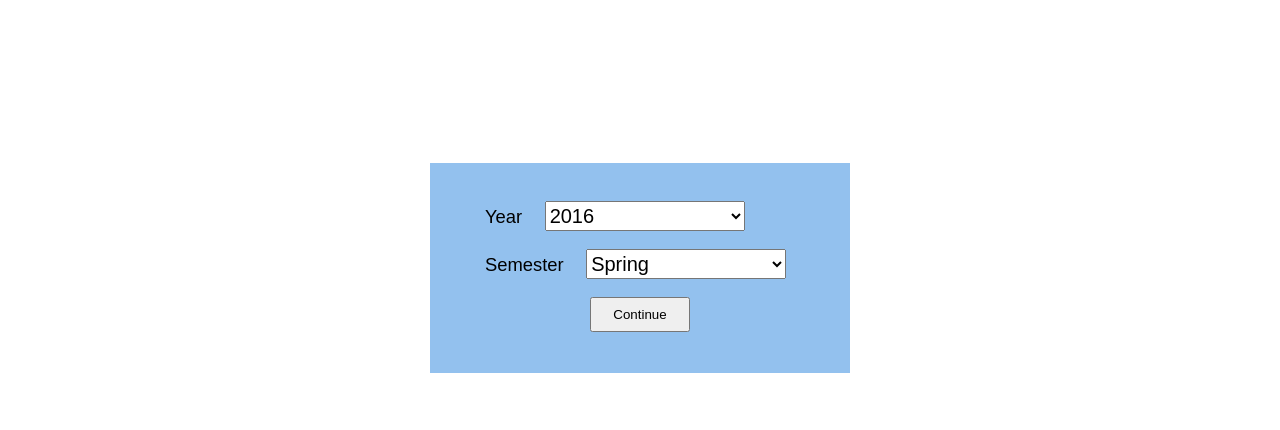
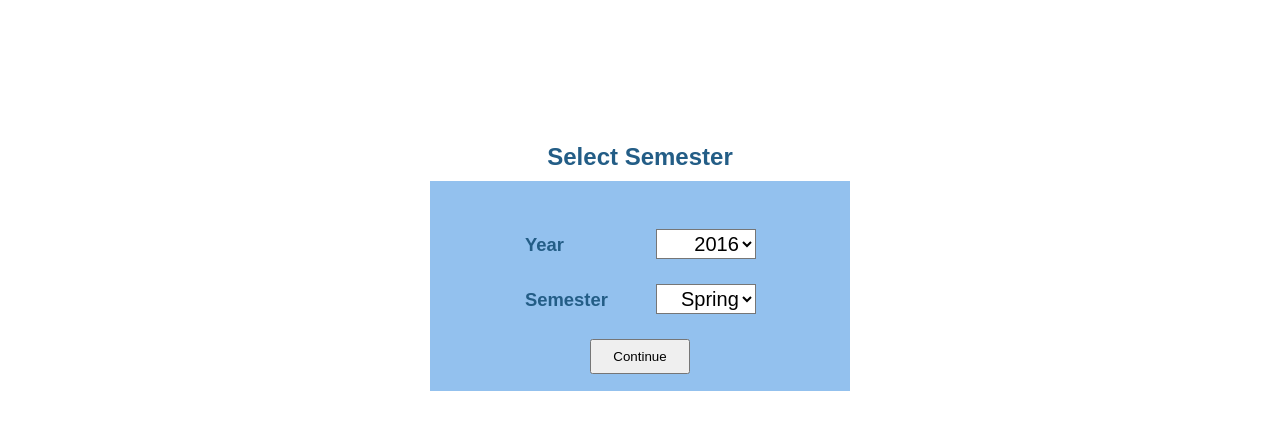
Before and after one commit to fmenozzi/syllabuilder, a website: page public/semester.html in a window 1280 px wide. Shown: the part 86-516 px from the top of the page. Drawn offline with Linux system fonts and the light colour scheme.

Commit message:
Restyled semester and login pages

```diff
--- a/public/css/login.css
+++ b/public/css/login.css
@@ -33,6 +33,7 @@ header {
 	width: 210px;
 	margin: -62px auto 0 auto;
 }
+
 #about {
 	position: absolute;
 	right: 15px;
@@ -46,6 +47,7 @@ header {
 #about a:hover {
 	color: #235d86;
 }
+
 .tagline {
 	padding-left: 25px;
 	font-size: 18px;
@@ -57,33 +59,41 @@ header {
 h1 {
 	text-align: center;
 }
+h2 {
+	text-align: center;
+    color: #235d86;
+    margin: 230px auto 0 auto;
+    font-size: 1.5em;
+}
+
 #login_box {
 	background: #93c1ee;
-	/*color: #235d86;*/
 	padding: 30px;
 	display: block;
 	width: 360px;
 	height: 150px;
-	margin: 250px auto 0 auto;
+	margin: 10px auto 0 auto;
 }
 #fields {
-	width: 310px;
+	width: 320px;
 	margin: -10px auto 0 auto;
 }
 #fields span {
-	/*font-weight: bold;*/
+	font-weight: bold;
 	font-size: 1.15em;
+	color: #235d86;
 }
 input[type="text"]{
 	height: 30px;
 	width: 200px;
 	font-size: 1.25em;
+	margin-left: 7px;
 }
 input[type="password"] {
 	height: 30px;
 	width: 200px;
 	font-size: 1.25em;
-	margin-left: 4px;
+	margin-left: 9px;
 }
 button {
 	display: block;
--- a/public/css/semester.css
+++ b/public/css/semester.css
@@ -33,6 +33,7 @@ header {
 	width: 210px;
 	margin: -62px auto 0 auto;
 }
+
 #about {
 	position: absolute;
 	right: 15px;
@@ -46,6 +47,7 @@ header {
 #about a:hover {
 	color: #235d86;
 }
+
 .tagline {
 	padding-left: 25px;
 	font-size: 18px;
@@ -57,32 +59,50 @@ header {
 h1 {
 	text-align: center;
 }
+h2 {
+	text-align: center;
+    color: #235d86;
+    margin: 230px auto 0 auto;
+    font-size: 1.5em;
+}
+
 #semester-box {
 	background: #93c1ee;
-	/*color: #235d86;*/
 	padding: 30px;
 	display: block;
 	width: 360px;
 	height: 150px;
-	margin: 250px auto 0 auto;
+	margin: 10px auto 0 auto;
 }
 #fields {
-	width: 310px;
-	margin: -10px auto 0 auto;
+	width: 250px;
+	margin: 0px auto 0 auto;
 }
 #fields span {
-	/*font-weight: bold;*/
+	font-weight: bold;
 	font-size: 1.15em;
+	color: #235d86;
+	margin-left: 10px;
+	margin-bottom: 10px;
+	width: 88px;
+	display: inline-block;
 }
 select {
-	height: 30px;
-	width: 200px;
-	font-size: 1.25em;
-	margin-left: 4px;
+    height: 30px;
+    line-height: 28px;
+    width: 100px;
+    background: white;
+    font-size: 1.25em;
+    margin-left: 25px;
+    text-indent: 33x%;
+}
+option {
+	text-align: right;
+	font-family: Arial, sans-serif;
 }
 button {
 	display: block;
 	width: 100px;
 	height: 35px;
-	margin: 0 auto;
+	margin: 0 auto 10px auto;
 }
--- a/public/semester.html
+++ b/public/semester.html
@@ -17,23 +17,24 @@
     <body>
         <header>
             <a href="http://www.unc.edu"><img id="unc_logo" src="images/small_white_300px.png"></a>
-            <span id="title">Syllabuilder</span>
+            <span id="title"> Syllabuilder </span>
             <span id="about"><a href=""> About </a></span>
         </header>
+        <h2> Select Semester </h2>
         <div id="semester-box">
             <div id="fields">
                 <form action="editor.html" method="GET">
                     <br>
                     <span> Year </span> &nbsp;&nbsp;
                         <select name="year">
-                          <option value="2016" selected>2016</option>
+                          <option value="2016" selected> 2016 </option>
                         </select>
                     <br>
                     <br>
                     <span> Semester </span> &nbsp;&nbsp;
                         <select name="semester">
-                          <option value="fall">Fall</option>
-                          <option value="spring" selected>Spring</option>
+                          <option value="fall"> Fall </option>
+                          <option value="spring" selected> Spring </option>
                         </select>
                     <br>
                     <br>
```
Also changed, not shown: public/login.html (+2 -1 lines).
